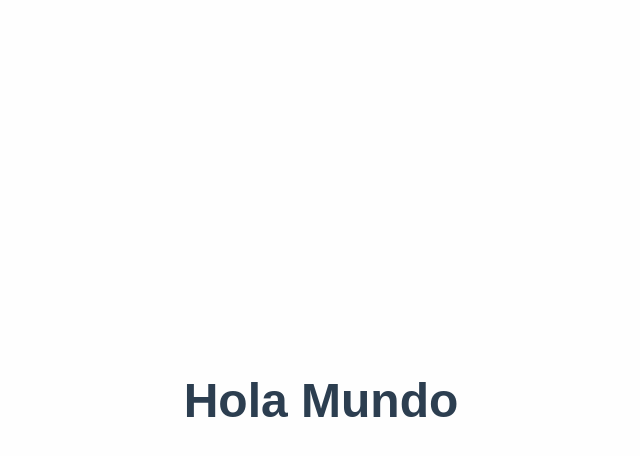
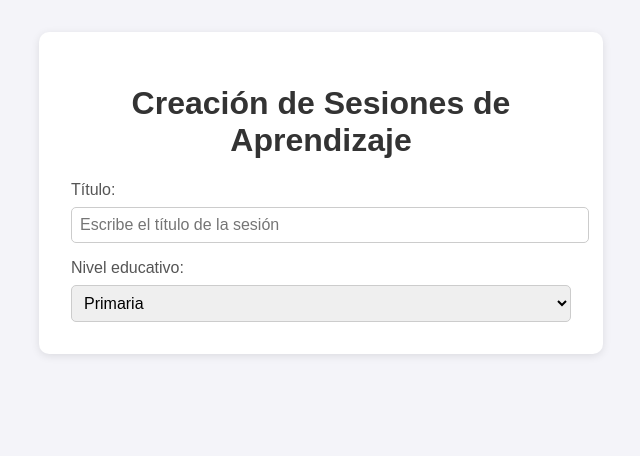
Before and after one commit to continentalperucontinenta/holamundo, a plain HTML site: page index.html in a window 1280 px wide. Shown: the whole page, without its empty margins (319-959 px from the left). Drawn offline with Linux system fonts and the light colour scheme.

Commit message:
Add files via upload

```diff
--- a/index.html
+++ b/index.html
@@ -3,24 +3,53 @@
 <head>
   <meta charset="UTF-8">
   <meta name="viewport" content="width=device-width, initial-scale=1.0">
-  <title>Hola Mundo</title>
+  <title>Creación de Sesiones de Aprendizaje</title>
   <style>
     body {
-      display: flex;
-      justify-content: center;
-      align-items: center;
-      height: 100vh;
-      margin: 0;
-      background-color: #fefefe;
-      font-family: sans-serif;
+      font-family: Arial, sans-serif;
+      margin: 2rem;
+      background-color: #f4f4f9;
+    }
+    .container {
+      background-color: white;
+      padding: 2rem;
+      border-radius: 10px;
+      box-shadow: 0 2px 8px rgba(0,0,0,0.1);
+      max-width: 500px;
+      margin: auto;
     }
     h1 {
-      font-size: 3rem;
-      color: #2c3e50;
+      text-align: center;
+      color: #333;
+    }
+    label {
+      display: block;
+      margin-top: 1rem;
+      margin-bottom: 0.5rem;
+      color: #555;
+    }
+    input[type="text"], select {
+      width: 100%;
+      padding: 0.5rem;
+      font-size: 1rem;
+      border: 1px solid #ccc;
+      border-radius: 5px;
     }
   </style>
 </head>
 <body>
-  <h1>Hola Mundo</h1>
+  <div class="container">
+    <h1>Creación de Sesiones de Aprendizaje</h1>
+    <form>
+      <label for="titulo">Título:</label>
+      <input type="text" id="titulo" name="titulo" placeholder="Escribe el título de la sesión">
+
+      <label for="nivel">Nivel educativo:</label>
+      <select id="nivel" name="nivel">
+        <option value="primaria">Primaria</option>
+        <option value="secundaria">Secundaria</option>
+      </select>
+    </form>
+  </div>
 </body>
 </html>
```
